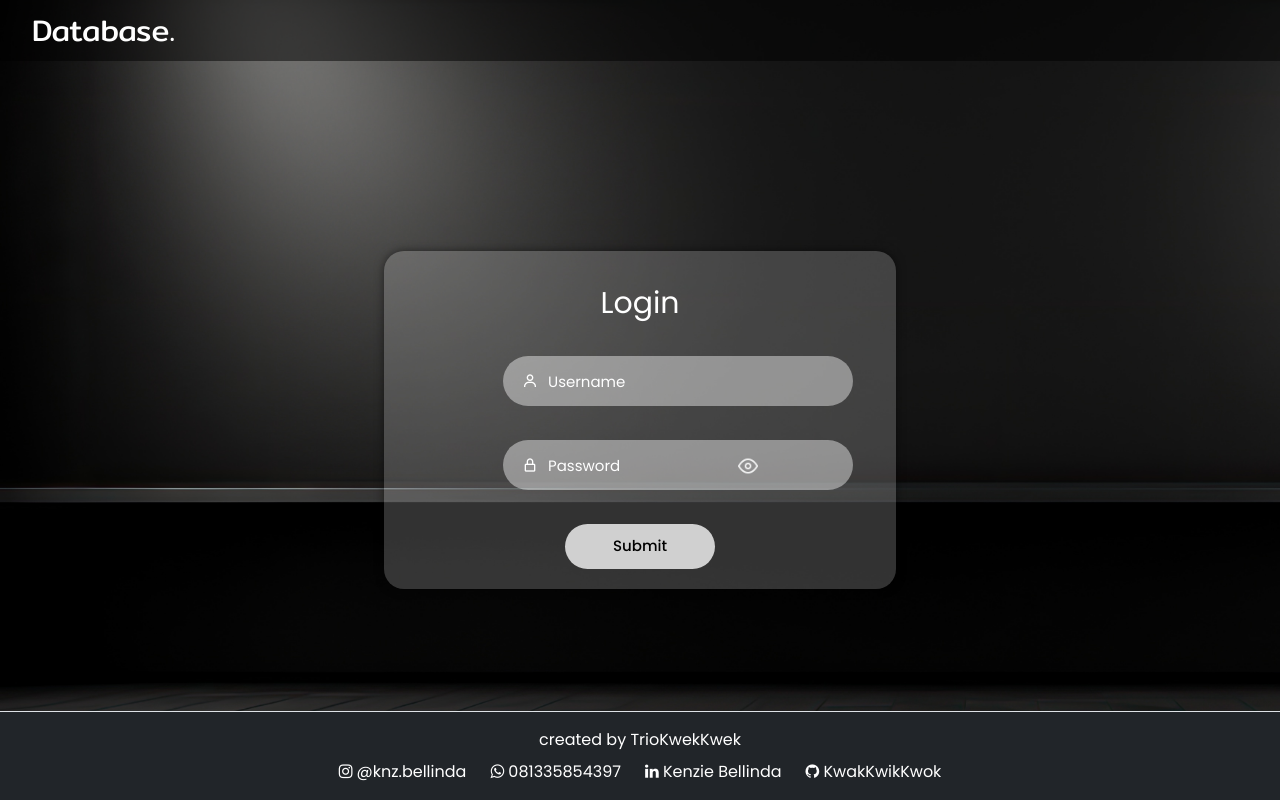
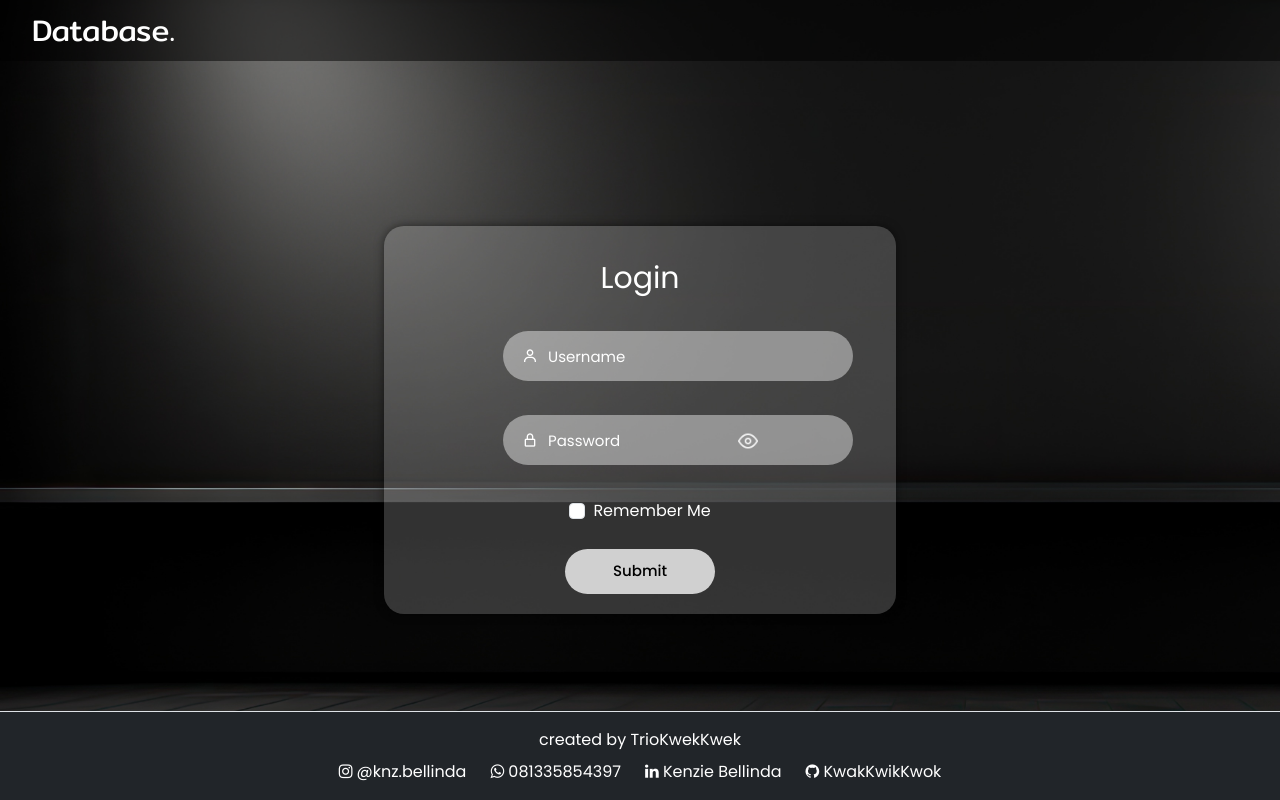
Before and after one commit to KwakKwikKwok/MidProject_LnT_BackEnd, a PHP site: page /Login.php in a window 1280 px wide. Run offline with PHP 8.4, Linux system fonts and the light colour scheme.

Commit message:
Add Remember Me Feature

```diff
--- a/SourceFile/Class/LoginController.php
+++ b/SourceFile/Class/LoginController.php
@@ -17,8 +17,16 @@ class LoginController extends Users {
         $result = $this->validateInput();
 
         if($result === true){
+            if(isset($data['remember'])){
+                setcookie("email", $data['email'], time()+1800, "/"); //30 menit
+                setcookie("pass", $data['pass'], time()+1800, "/"); //30 menit
+            }
+
             session_start();
             $_SESSION['login'] = true;
+            $user = $this->getUserEmail($this->email);
+            $user = $user[0];
+            $_SESSION['name'] = $user['first_Name'];
 
             header("Location: Dashboard.php");
             exit();
--- a/SourceFile/View/Login.php
+++ b/SourceFile/View/Login.php
@@ -1,5 +1,7 @@
 <?php
 require_once '../Class/LoginController.php';
+
+
 
 $lc = new LoginController();
 if(isset($_POST['loginBtn'])){
@@ -79,6 +81,7 @@ if (isset($_GET['error'])) {
                     <div class="two-forms">
                     <div class="input-box">
                         <input
+                        value="<?= !empty($_COOKIE['email']) ? $_COOKIE['email'] : ''?>"
                         type="text"
                         class="input-field"
                         placeholder="Username"
@@ -89,6 +92,7 @@ if (isset($_GET['error'])) {
                     </div>
                     <div class="input-box">
                         <input
+                        value="<?= !empty($_COOKIE['pass']) ? $_COOKIE['pass'] : ''?>"
                         type="password"
                         class="input-field"
                         placeholder="Password"
@@ -99,6 +103,10 @@ if (isset($_GET['error'])) {
                         <span class="eye-icon" id="togglePassword" style="top: 25px;">
                             <img src="../Assets/Icon/Eye-open.png" alt="Toggle Password" id="eyeIcon" style="width: 20px; height: auto;">
                         </span>
+                    </div>
+                    <div class="form-check mb-3">
+                        <input name="remember" class="form-check-input" type="checkbox" value="" id="flexCheckDefault">
+                        <label class="form-check-table" style="color:white;" for="flexCheckDefault">Remember Me</label>
                     </div>
                     <button class="submit" name="loginBtn">Submit</button>
                     </div>
--- a/SourceFile/View/NavbarAndBackground/CSS/Navbar.css
+++ b/SourceFile/View/NavbarAndBackground/CSS/Navbar.css
@@ -1,5 +1,5 @@
 body{
-    background: url("/MidProject/Assets/background.jpg");
+    background: url("/MidProject/SourceFile/Assets/background.jpg");
     background-size: cover;
     background-repeat: no-repeat;
     background-attachment: fixed;
--- a/SourceFile/View/NavbarAndBackground/Navbar.php
+++ b/SourceFile/View/NavbarAndBackground/Navbar.php
@@ -18,7 +18,7 @@
           <div class="account-container d-flex flex-column align-items-end me-4">
               <a href="Profile.php" style = "text-decoration: none; color:white;">
               <div class="welcome" >Welcome,</div>
-              <div class="acc-name"><strong>AdminBNCC</strong></div>
+              <div class="acc-name"><strong><?=$_SESSION['name']?></strong></div>
             </div>
             <div class="acc-icon" >
               <img src="../Assets/Icon/Account.png" style="width: 50px; height: auto;" alt="Account Icon">
```
